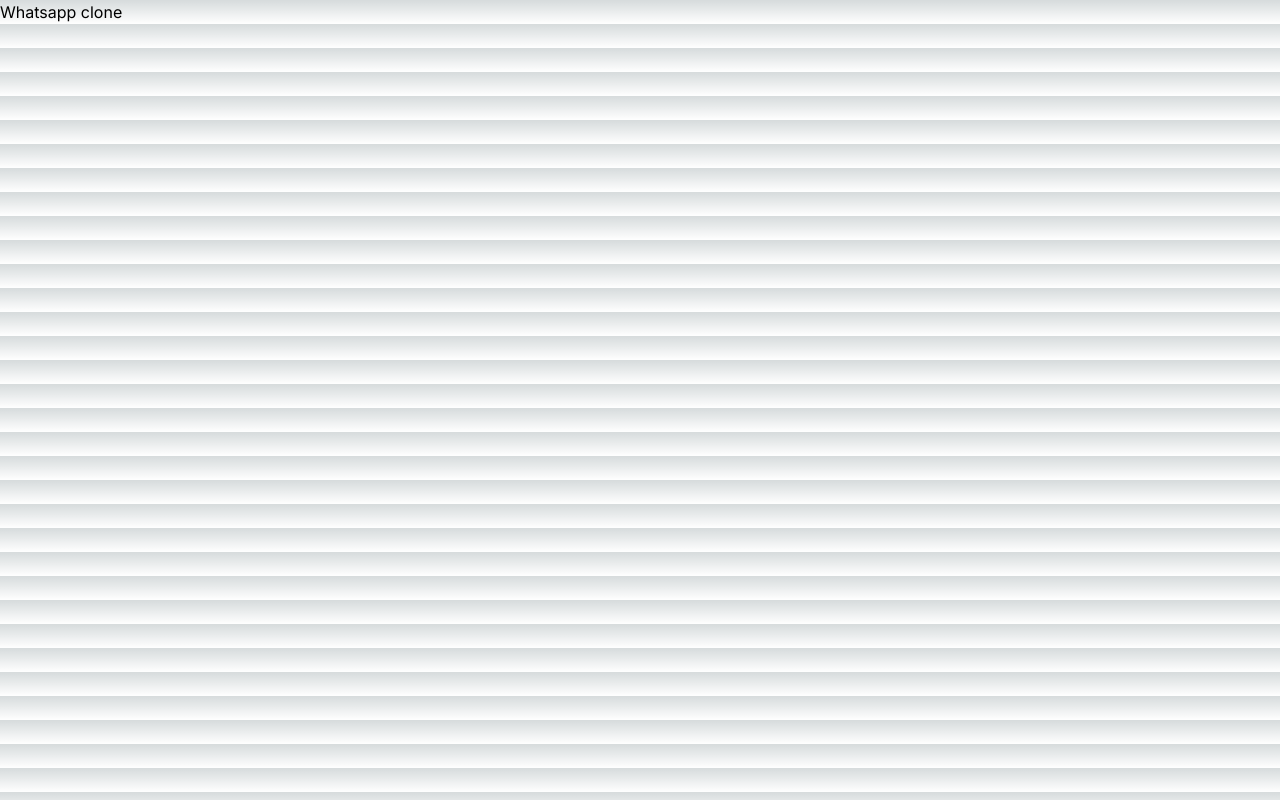
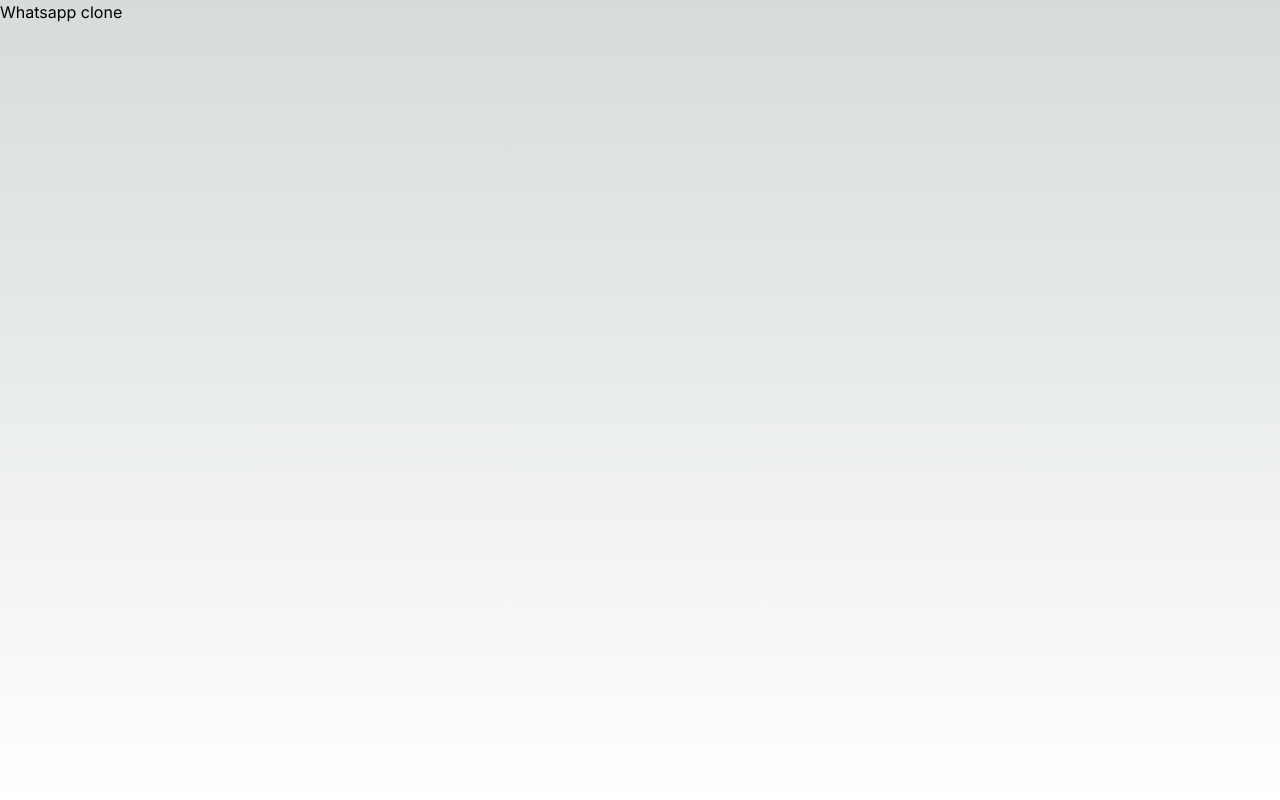
Before and after one commit to numansenlik/WhatsApp-Clone, a Next.js app: page / in a window 1280 px wide. Built offline with nearby package versions, Linux system fonts and the light colour scheme.

Commit message:
cleaned home page

```diff
--- a/app/page.tsx
+++ b/app/page.tsx
@@ -1,8 +1,6 @@
-import Image from "next/image";
-
 export default function Home() {
   return (
-    <main className="">
+    <main className="flex h-screen overflow-hidden">
       <h1>Whatsapp clone</h1>
     </main>
   );
```
